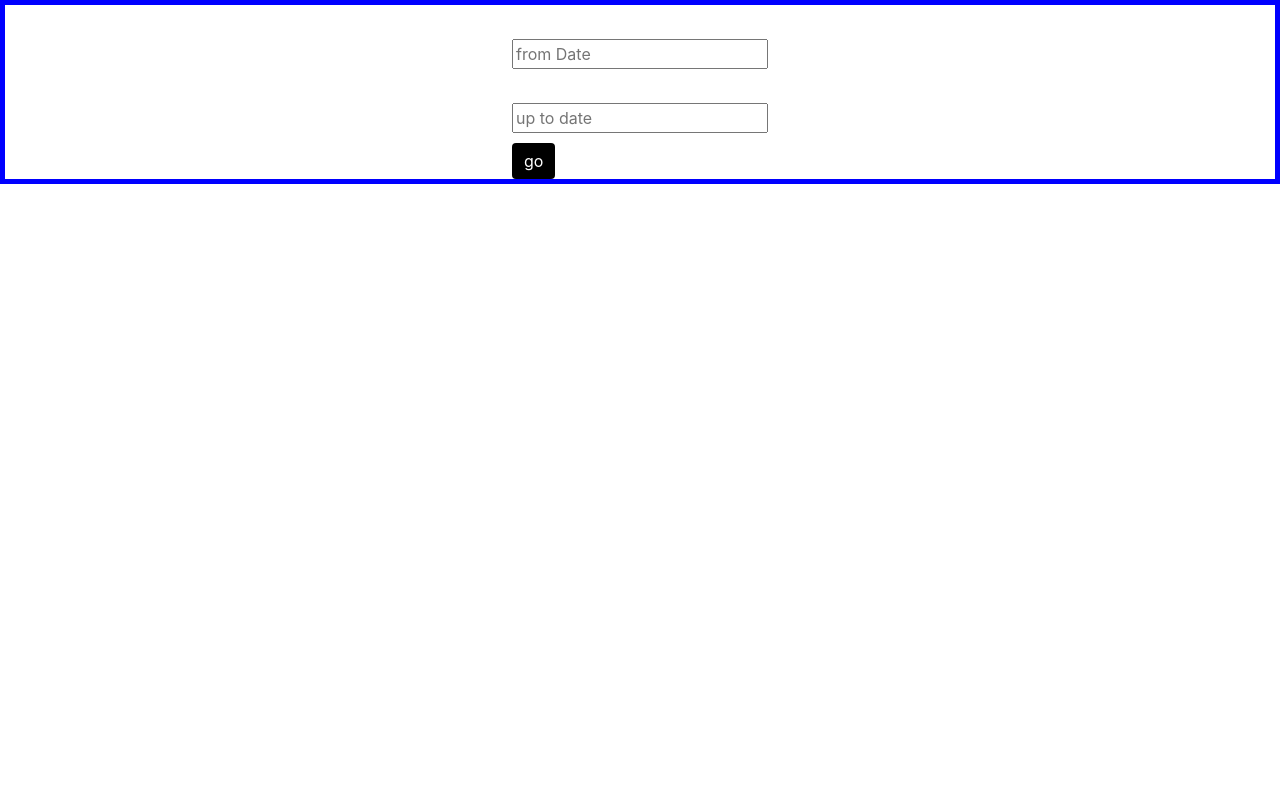
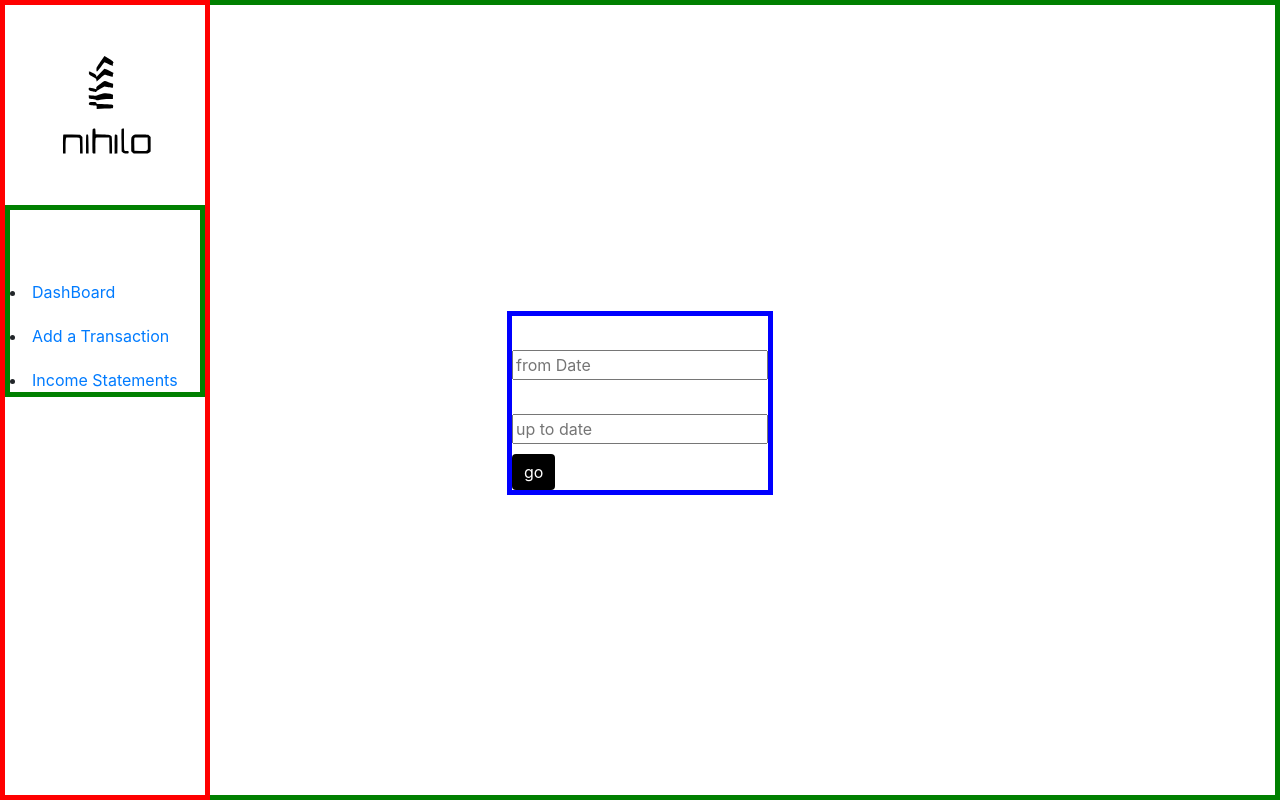
Before and after one commit to nihilo-mike/nihilo-front-end-, a React (Create React App) app in the folder my-app/: page /Income in a window 1280 px wide. Built offline with nearby package versions, Linux system fonts and the light colour scheme.

Commit message:
commit on main

```diff
--- a/my-app/src/Components/Header.js
+++ b/my-app/src/Components/Header.js
@@ -1,5 +1,7 @@
 import React from 'react';
 import{Nav,NavItem,NavLink} from 'reactstrap';
+import { Link } from 'react-router-dom'
+
 
 
 
@@ -10,7 +12,7 @@ export const Header=()=>{
             <div className="Header">
                 <Nav tabs>
                     <NavItem>
-                    <NavLink href="#" className="NavBar">Dashboard</NavLink>
+                    <Link to="/Income">Income</Link>
                     </NavItem>
                     <NavItem>
                         <NavLink href="#" className="navLink">Transactions</NavLink>
--- a/my-app/src/Components/Index.js
+++ b/my-app/src/Components/Index.js
@@ -7,3 +7,4 @@ export { Header} from"./Header";
 export {BalanceSheet} from "./BalanceSheet";
 export {IncomeStatement}from "./IncomeStatement";
 export {IncomeTable} from "./Tables/IncomeTable";
+export{SideBar}from "./SideBar";
--- a/my-app/src/Components/Login.js
+++ b/my-app/src/Components/Login.js
@@ -1,10 +1,11 @@
 import React from 'react';
 import { Controller, useForm } from 'react-hook-form';
 import axios from 'axios';
-import {Button,Input,Container}from 'reactstrap';
-import{useHistory}from 'react-router-dom';
+import {Button,Input}from 'reactstrap';
+import { useHistory } from "react-router-dom";
 import {ReactComponent as Logo} from "../Assets/nihilo.svg";
 const Login=()=> {
+  let history = useHistory();
   const { control, handleSubmit} = useForm({
     mode:"onSubmit"
   });
@@ -18,7 +19,8 @@ const Login=()=> {
             if(response.status==200){
                 const { token } = response.data;
                 localStorage.setItem('token',token)
-               }}).catch(err=>alert("username or password incorrect"));
+                history.push('/Dashboard')
+              }}).catch(err=>alert("username or password incorrect"));
     }
   return (
     <div className="formbody">
--- /dev/null
+++ b/my-app/src/Components/SideBar.js
@@ -0,0 +1,37 @@
+import React from 'react';
+import{NavItem} from 'reactstrap';
+import { Link } from 'react-router-dom'
+import {ReactComponent as Logo} from "../Assets/nihilo.svg";
+
+
+export const SideBar=()=>{
+
+return(
+
+<div className="sideBarCont">
+
+  <Logo className="logo"/>
+
+   <div className="optionContainer">
+   <div className="options">
+     <NavItem>
+        <Link to="/DashBoard">DashBoard</Link>
+     </NavItem>
+   </div>
+   <div className="options">
+     <NavItem>
+        <Link to="/Add">Add a Transaction</Link>
+     </NavItem>
+   </div>
+   <div className="options">
+     <NavItem>
+        <Link to="/Income">Income Statements</Link>
+     </NavItem>
+   </div>
+   </div>
+    </div>
+
+
+);
+
+}
--- a/my-app/src/Components/Tables/IncomeTable.js
+++ b/my-app/src/Components/Tables/IncomeTable.js
@@ -10,7 +10,8 @@ export const IncomeTable=()=>{
    return(<div className="incomeTable">
              <Table
              size="sm"
-             bordered>
+             bordered
+             striped="true">
              <thead>
                 <tr>
                 <th>Income Statement</th>
--- a/my-app/src/Pages/Income.js
+++ b/my-app/src/Pages/Income.js
@@ -1,13 +1,17 @@
 import React from 'react';
-import{IncomeStatement,IncomeTable}from "../Components/Index";
+import{IncomeStatement,IncomeTable,SideBar}from "../Components/Index";
 
 export const Income=()=>{
 
 return(
-    <div classname="income">
+    <div className="flex-container">
+     <SideBar/>
+    <div className="income">
     <IncomeStatement/>
     <IncomeTable/>
     </div>
+    </div>
+
 );
 
 
--- a/my-app/src/Styles/Income.scss
+++ b/my-app/src/Styles/Income.scss
@@ -1,33 +1,28 @@
+
 .income{
- border: 10px solid green;
+ border: 5px solid green;
  display: flex;
  flex-direction: column;
-
-}
-
+ align-items: center;
+ justify-content: center;
+ min-height: 100vh;
 .incomeTable{
   border:5px solid red;
   display: flex;
-  margin-left: 20px;
-  margin-right: 20px;
-
-
-}
-
-
+  flex-direction: row;
+  flex-basis: 75%;
+  }
 .IncomeForm{
   border: 5px solid blue;
-  display: flex;
-  align-items: center;
-  justify-content: center;
- button{
+  margin-top: 25px;
+  margin-bottom: 20px;
+  button{
     background-color: rgb(0, 0, 0);
     color: white;
     border: none;
     margin-top: 10px;
-    justify-items: right;
-
-    }
+        }
+      }
 
 
 }
--- /dev/null
+++ b/my-app/src/Styles/SideBar.scss
@@ -0,0 +1,26 @@
+.sideBarCont{
+    display: flex;
+    flex-direction: column;
+    border:5px solid red;
+    position: absolute;
+    min-height: 100vmin;
+.logo{
+    width: 200px;
+    height: 200px;
+
+
+}
+
+.optionContainer{
+    border:5px solid green;
+    padding-top: 50px;
+   }
+.options{
+// border:5px solid blue;
+ padding-top:20px;
+}
+
+
+
+
+}
--- a/my-app/src/Styles/addTransactions.scss
+++ b/my-app/src/Styles/addTransactions.scss
@@ -39,3 +39,9 @@
       width: auto;
 
       }
+
+    .addForm{
+      border: 5px solid rgb(51, 255, 10);
+
+
+    }
--- a/my-app/src/Styles/nihilo.scss
+++ b/my-app/src/Styles/nihilo.scss
@@ -6,3 +6,4 @@
 @import "addTransactions";
 @import "Login";
 @import "Income";
+@import "SideBar";
```
Also changed, not shown: 1 other file (tests, documents, lock files or other folders).
